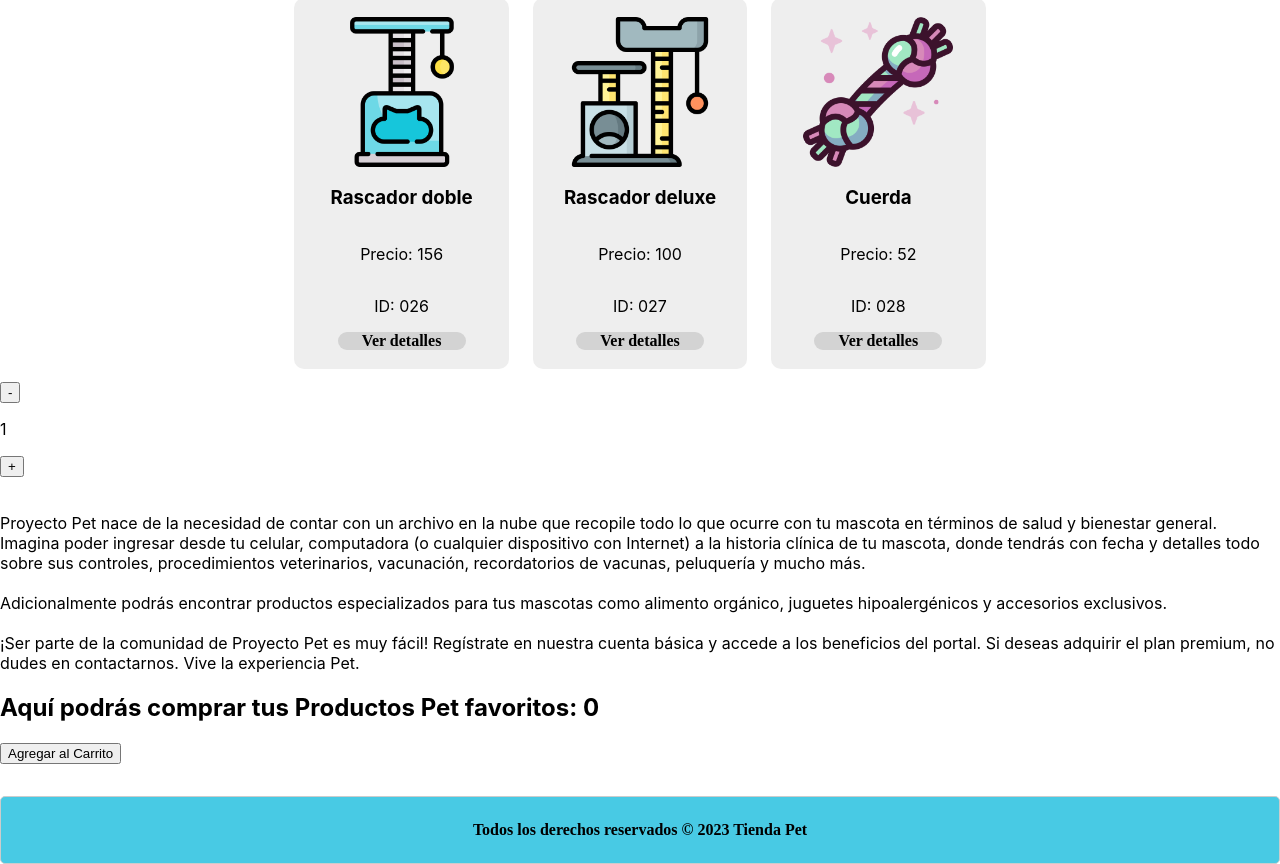
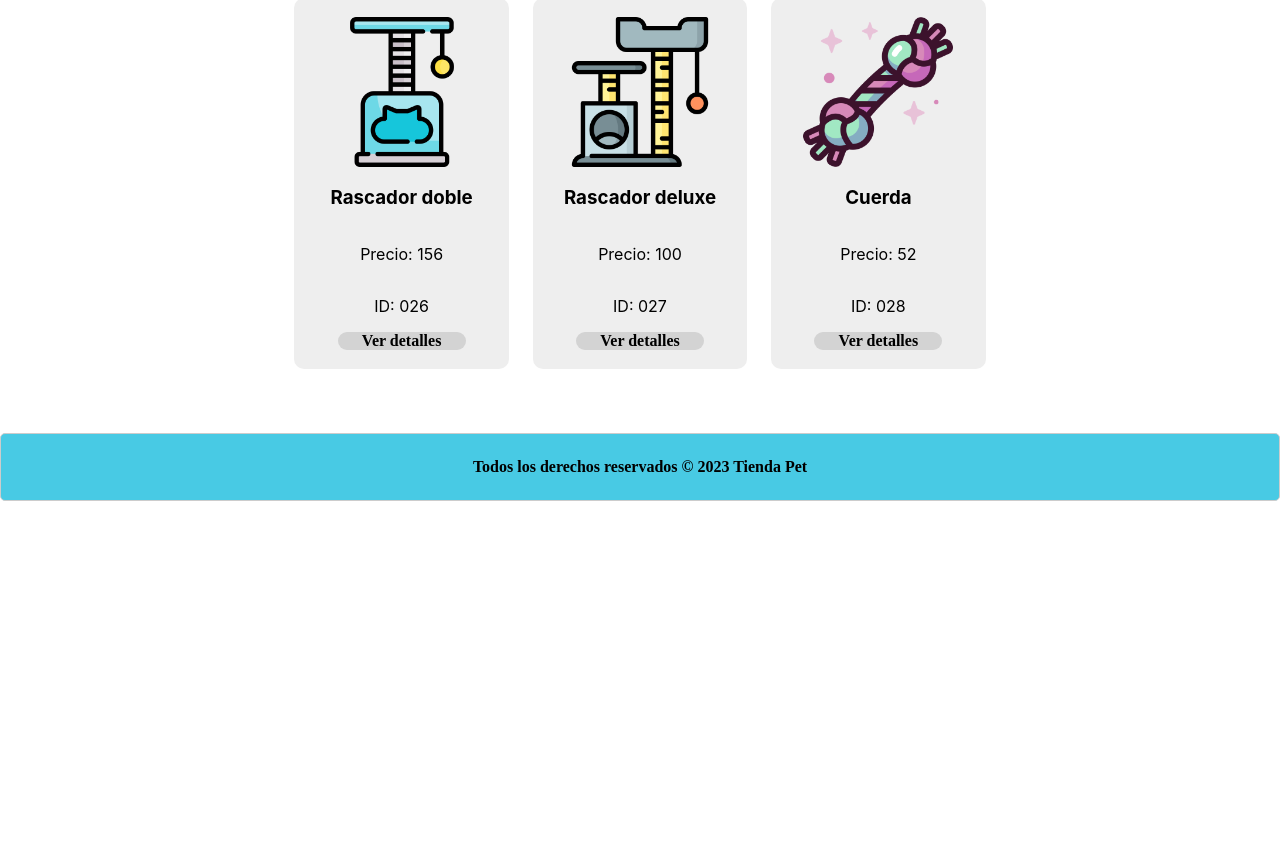
Before and after one commit to HolaKaths/React-PreEntrega2-RamirezArias, a React (Create React App) app: page /item/1 in a window 1280 px wide. Shown: the part 2781-3645 px from the top of the page. After the commit the page ends 3282 px from the top, so only its background shows below. Built offline with nearby package versions, Linux system fonts and the light colour scheme.

Commit message:
Ajustes folders y archivos navegación

```diff
--- a/src/App.jsx
+++ b/src/App.jsx
@@ -4,7 +4,6 @@ import ItemListContainer from './components/ItemListContainer/ItemListContainer'
 import ItemDetailContainer from './components/ItemDetailContainer/ItemDetailContainer';
 import NavBar from './components/NavBar/NavBar';
 import Footer from './components/Footer/Footer';
-import ItemCount from './components/ItemCount/ItemCount';
 import Categorias from './components/Categorias/Categorias';
 import UseRef from './components/UseRef/UseRef';
 import Banner from './components/Banner/Banner';
@@ -24,33 +23,12 @@ function App() {
       </Routes>
 
       <ItemListContainer greeting="¡Bienvenido a tu Tienda Pet!" />
-      <ItemCount />
+
 
 
       <br />
 
-      <div className="content">
-        <p>
-          Proyecto Pet nace de la necesidad de contar con un archivo en la nube que recopile todo lo
-          que ocurre con tu mascota en términos de salud y bienestar general.
-          Imagina poder ingresar desde tu celular, computadora (o cualquier dispositivo con Internet) a
-          la historia clínica de tu mascota, donde tendrás con fecha y detalles todo sobre sus
-          controles, procedimientos veterinarios, vacunación, recordatorios de vacunas, peluquería y
-          mucho más.
-          <br />
-          <br />
-          Adicionalmente podrás encontrar productos especializados para tus mascotas como alimento orgánico,
-          juguetes hipoalergénicos y accesorios exclusivos.
-          <br />
-          <br />
-          ¡Ser parte de la comunidad de Proyecto Pet es muy fácil! Regístrate en nuestra cuenta básica
-          y accede a los beneficios del portal. Si deseas adquirir el plan premium, no dudes en
-          contactarnos. Vive la experiencia Pet.
-          <br />
-        </p>
-      </div>
 
-      <UseRef />
       <Footer />
     </BrowserRouter>
   );
--- a/src/components/Banner/Banner.css
+++ b/src/components/Banner/Banner.css
@@ -3,6 +3,7 @@
     text-align: center;
     color: #333;
     font-size: 18px;
+    text-decoration:none;
 
   }
 
--- a/src/components/Categorias/Categorias.css
+++ b/src/components/Categorias/Categorias.css
@@ -30,6 +30,7 @@
     border: none;
     outline: none;
     cursor: pointer;
+    text-decoration: none;
 }
 
 .catProducto:hover,
@@ -60,4 +61,5 @@
 .navLink.active {
     background-color: #48cae4;
     color: white;
+    text-decoration: none;
 }
--- a/src/components/Categorias/Categorias.jsx
+++ b/src/components/Categorias/Categorias.jsx
@@ -22,7 +22,7 @@ const Categorias = () => {
         <NavLink className="catProducto" to="/categoria/Higiene">Higiene</NavLink>
         <NavLink className="catProducto" to="/categoria/Accesorios">Accesorios</NavLink>
         <NavLink className="catProducto" to="/categoria/Juguetes">Juguetes</NavLink>
-        <NavLink className="catProducto" to="/categoria/Medicamentos">Suplementos</NavLink>
+        <NavLink className="catProducto" to="/categoria/Suplementos">Suplementos</NavLink>
       </div>
     </div>
   );
```
Also changed, not shown: src/components/Articulos/Articulos.css (deleted), src/components/Articulos/Articulos.jsx (deleted), src/components/Home/Home.jsx (deleted), 1 other file (tests, documents, lock files or other folders).
